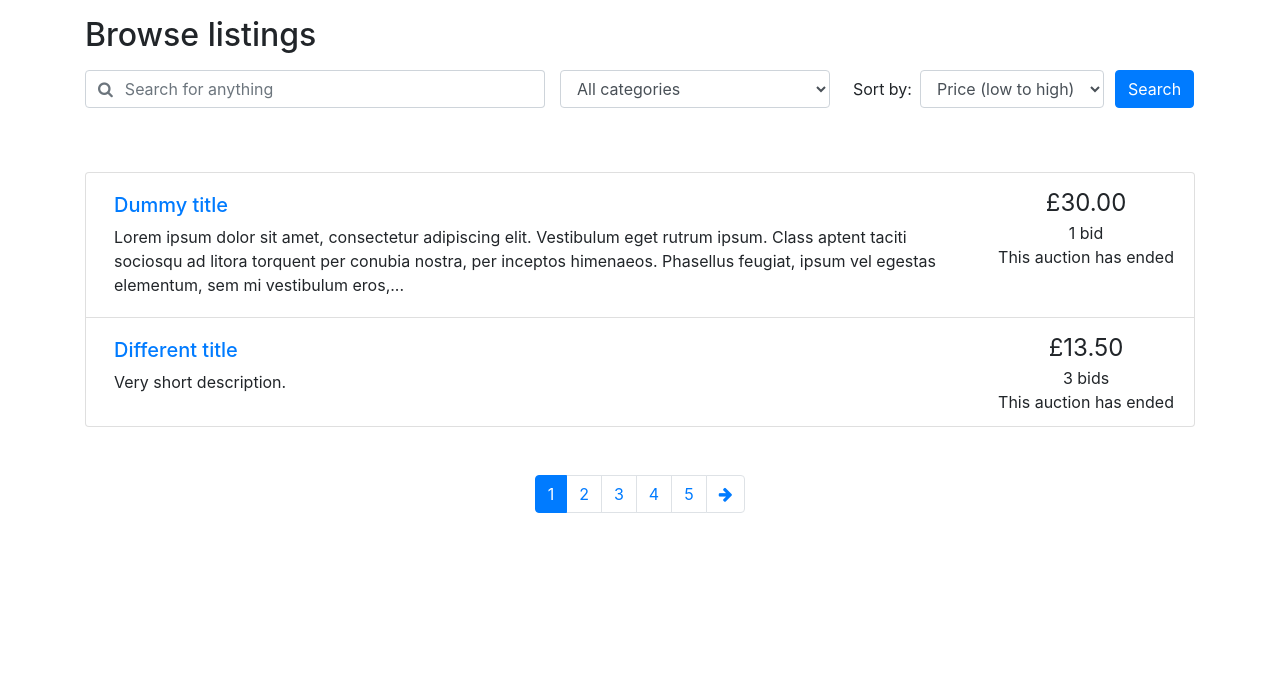
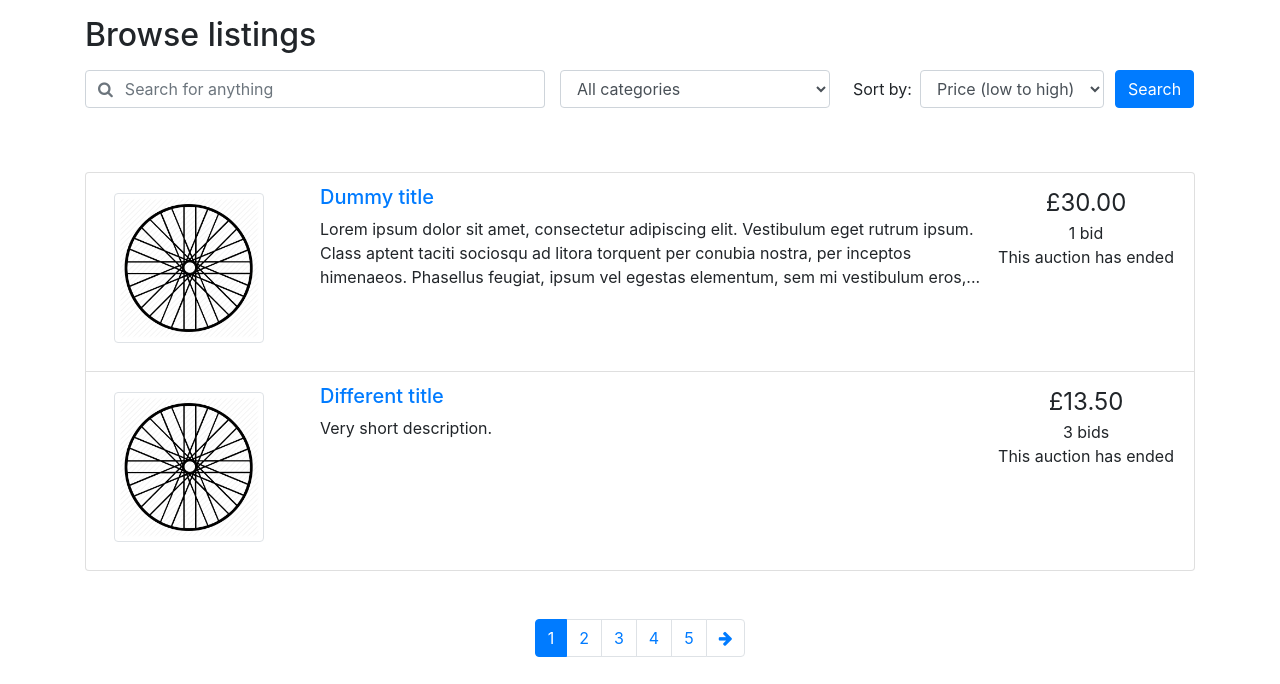
Before and after one commit to tt01924/WheelDeal, a PHP site: page /browse.php in a window 1280 px wide. Shown: the part 116-800 px from the top of the page. Run offline with PHP 8.4, Linux system fonts and the light colour scheme.

Commit message:
added default picture

```diff
--- a/WheelDeal/utilities.php
+++ b/WheelDeal/utilities.php
@@ -23,7 +23,7 @@ function display_time_remaining($interval) {
 
 // print_listing_li:
 // This function prints an HTML <li> element containing an auction listing
-function print_listing_li($item_id, $title, $desc, $price, $num_bids, $end_time)
+function print_listing_li($item_id, $title, $desc, $price, $num_bids, $end_time, $image_url = 'wheel.png')
 {
   // Truncate long descriptions
   if (strlen($desc) > 250) {
@@ -55,7 +55,13 @@ function print_listing_li($item_id, $title, $desc, $price, $num_bids, $end_time)
   // Print HTML
   echo('
     <li class="list-group-item d-flex justify-content-between">
-    <div class="p-2 mr-5"><h5><a href="listing.php?item_id=' . $item_id . '">' . $title . '</a></h5>' . $desc_shortened . '</div>
+    <div class="p-2 mr-5">');
+
+  if ($image_url) {
+    echo('<img src="' . $image_url . '" alt="Listing Image" class="img-thumbnail mb-2" style="max-width: 150px;">');
+  }
+
+  echo('</div><div class="flex-grow-1"><h5><a href="listing.php?item_id=' . $item_id . '">' . $title . '</a></h5>' . $desc_shortened . '</div>
     <div class="text-center text-nowrap"><span style="font-size: 1.5em">£' . number_format($price, 2) . '</span><br/>' . $num_bids . $bid . '<br/>' . $time_remaining . '</div>
   </li>'
   );
```
Also changed, not shown: WheelDeal/wheel.png (added).
